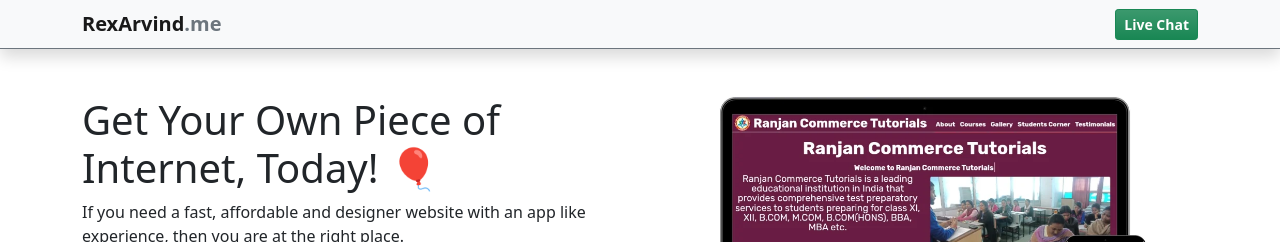
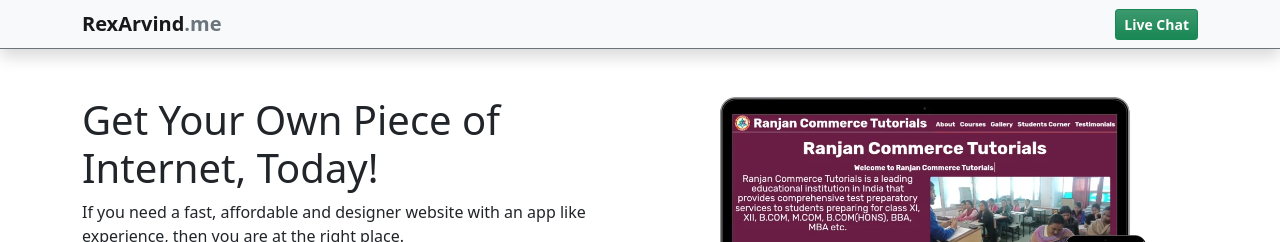
Before and after one commit to rexarvind/rexarvind.github.io, a plain HTML site: page index.html in a window 1280 px wide. Shown: the top 242 px of the page. Drawn offline with Linux system fonts and the light colour scheme; no server answers; files whose address does not match are found by name.

Commit message:
Update index.html

```diff
--- a/index.html
+++ b/index.html
@@ -93,7 +93,7 @@
 
 <div class="row gy-5">
 <div class="col-sm-6">
-<h1>Get Your Own Piece of Internet, Today&#33; &#127880;</h1>
+<h1>Get Your Own Piece of Internet, Today&#33;</h1>
 <p>If you need a fast, affordable and designer website with an app like experience, then you are at the right place.</p>
 <a href="https://api.whatsapp.com/send?phone=918181040977&text=Hello%2C%20Arvind%0AI%20have%20a%20project%20for%20you..." class="btn btn-dark font-weight-bold bg-gradient shake">Start for FREE</a>
 <a href="https://rexarvind.github.io/rexarvind" class="btn btn-success font-weight-bold bg-gradient ml-2 d-none">Download CV</a>
```
